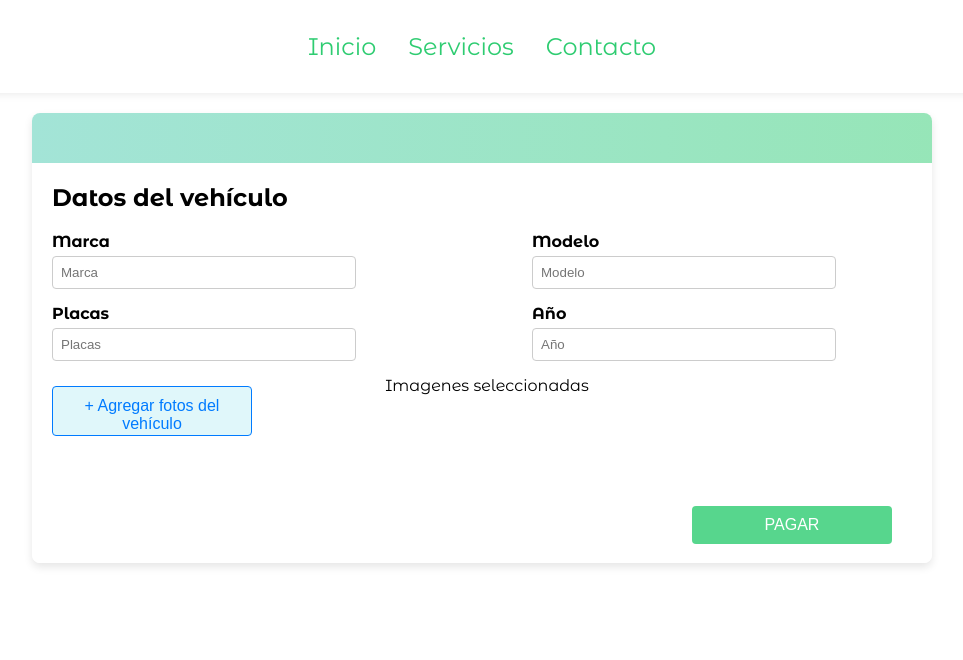
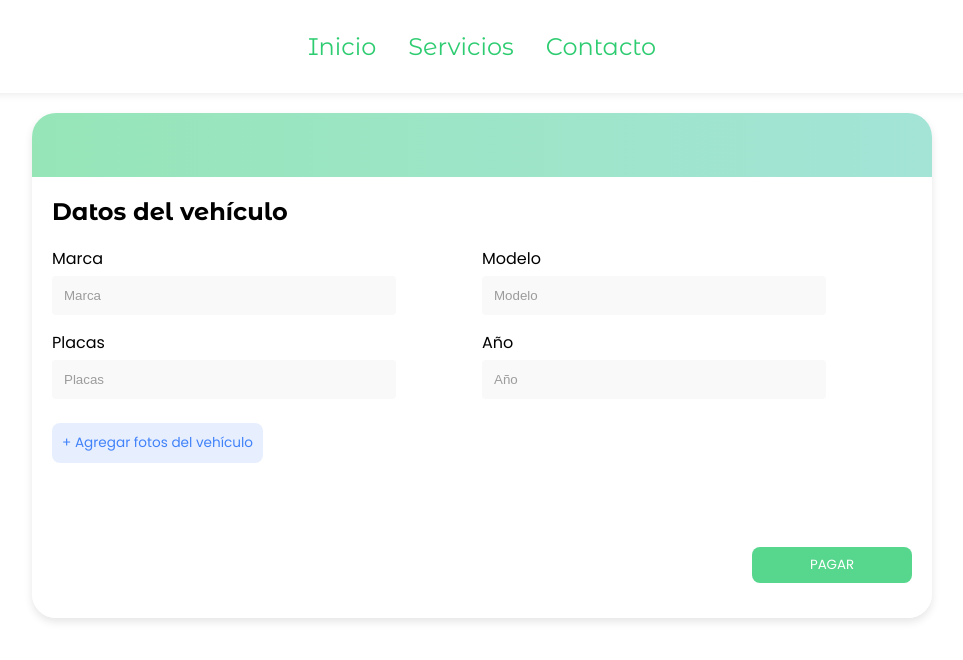
Before and after one commit to JesugG17/proyecto-aseguradora, a Vue app in the folder frontend/: page /register-car-info in a window 1280 px wide. Shown: the top 660 px of the page, without its empty margins (158-1121 px from the left). Built offline with nearby package versions, Linux system fonts and the light colour scheme.

Commit message:
fix styles of RegisterCardInfo

```diff
--- a/frontend/src/pages/RegisterCarInfo.vue
+++ b/frontend/src/pages/RegisterCarInfo.vue
@@ -33,15 +33,17 @@
                 <button type="submit" class="pay-button">PAGAR</button>
             </div> -->
             <div class="form-row">
+                <div>
                     <input type="file" ref="fileInput" style="display: none;" accept=".jpg,image/jpg"
                         @change="handleFileInputChange">
-                <button class="photo-button" @click="openFileInput($event)">+ Agregar fotos
-                    del vehículo</button>
+                    <button class="photo-button" @click="openFileInput($event)">
+                        + Agregar fotos del vehículo
+                    </button>
 
                     <div id="preview">
-                    <p>Imagenes seleccionadas</p>
                         <img v-for="(image, index) in images" :key="index" class="preview-image" :src="image"
                             @click="showImage(image)">
+                    </div>
                 </div>
                 <!-- <div v-if="selectedImage" id="imageModal" style="display: none;">
                 <img :src="selectedImage" style="max-width: 100%; max-height: 100%;">
@@ -54,7 +56,7 @@
 </template>
 
 <script>
-import {httpClient} from '../services/httpClient.js'
+import { httpClient } from '../services/httpClient.js'
 export default {
     data() {
         return {
@@ -81,21 +83,21 @@ export default {
             if (!this.year || this.year.trim().length === 0 || isNaN(this.year)) {
                 bandera = false;
             }
-            if(this.images.length !=2){
+            if (this.images.length != 2) {
                 alert("Favor de incluir dos imagenes de tu automovil");
                 bandera = false;
             }
             if (bandera) {
                 alert(`Marca: ${this.brand}, Modelo: ${this.model}, Placas: ${this.id}, Año: ${this.year}`);
                 const body = {
-                    id:this.id,
-                    model:this.model,
+                    id: this.id,
+                    model: this.model,
                     brand: this.brand,
                     year: this.year,
                     user: 1
                 }
                 //Colocar el redireccionamiento a la siguiente ventana: Formulario de la tarjeta.
-                httpClient.post("/car/create-car",body)
+                httpClient.post("/car/create-car", body)
                     .then(console.log("200: OK"))
                     .catch(console.log("Error en la peticion"));
             }
@@ -136,21 +138,19 @@ export default {
     cursor: pointer;
     max-width: 100px;
     max-height: 100px;
-
 }
 
 .form-wrapper {
     max-width: 900px;
     margin: 20px auto;
-    border-radius: 8px;
+    border-radius: 1.5rem;
     overflow: hidden;
-    height: 450px;
     box-shadow: 0 4px 8px rgba(0, 0, 0, 0.1);
 }
 
 .header {
-    height: 50px;
-    background: linear-gradient(to left, #2ECC7180, #A3E4D7);
+    height: 4rem;
+    background: linear-gradient(to right, var(--gradient--green), var(--secondary-cyan));
 }
 
 .form-container {
@@ -172,8 +172,8 @@ h2 {
 }
 
 .form-group {
+    font-family: var(--font-poppins);
     flex: 1;
-    margin-right: 100px;
 }
 
 .form-group:last-child {
@@ -183,58 +183,79 @@ h2 {
 .form-group label {
     display: block;
     margin-bottom: 5px;
-    font-weight: bold;
 }
 
 .form-group input {
+    background-color: var(--light-gray);
+    border: 1px transparent;
+    border-radius: 4px;
+    padding: 0.75rem;
     width: 80%;
-    padding: 8px;
-    border: 1px solid #ccc;
-    border-radius: 4px;
+
+    &::placeholder {
+        opacity: 0.70;
+    }
 }
 
 .form-group input:focus {
     border: 1px solid #ccc;
-    border-radius: 4px;
+    outline: none;
+}
+
+.form-container>.form-row:last-of-type {
+    align-items: start;
+    display: flex;
+    height: 10rem;
+    text-align: center;
+    margin-top: 1.5rem;
+
+    & .pay-button {
+        align-self: flex-end;
+    }
+
+    &>div {
+        display: flex;
+        flex-direction: column;
+        gap: 1rem;
+    }
 }
 
 .photo-button,
 .pay-button {
     display: block;
-    width: 200px;
+    cursor: pointer;
+    border: none;
+    font-family: var(--font-poppins);
     padding: 10px;
-    margin-top: 10px;
-    border: none;
-    border-radius: 4px;
-    cursor: pointer;
-    font-size: 16px;
 }
 
 .photo-button {
-    height: 50px;
-    background-color: #e0f7fa;
-    color: #007bff;
-    border: 1px solid #007bff;
-    margin-right: 10px;
+    background-color: var(--light-blueberry);
+    border: 1px transparent;
+    border-radius: 0.5rem;
+    color: var(--blueberry);
+    font-size: 0.85rem;
+    transition: 0.3s ease;
+    width: fit-content;
 }
 
 .pay-button {
-    background-color: #2ECC71CC;
-    color: white;
-    position: relative;
-    margin-top: 150px;
-    right: 20px;
-    bottom: 20px;
-    transition: all 350ms;
+    background-color: var(--primary-green);
+    opacity: 0.80;
+    color: var(--white);
+    border-radius: 0.5rem;
+    padding: 0.5rem 1rem;
+    outline: none;
+    transition: all 350ms ease-in;
+    width: 10rem;
 }
 
 .photo-button:hover {
-    background-color: #007bff;
-    color: white;
+    border: 1px solid var(--blueberry);
 }
 
 .pay-button:hover {
-    filter: brightness(90%);
+    opacity: 1;
 }
 
 .form-container {
```
Lines whose indentation alone changed are shown as unchanged.
